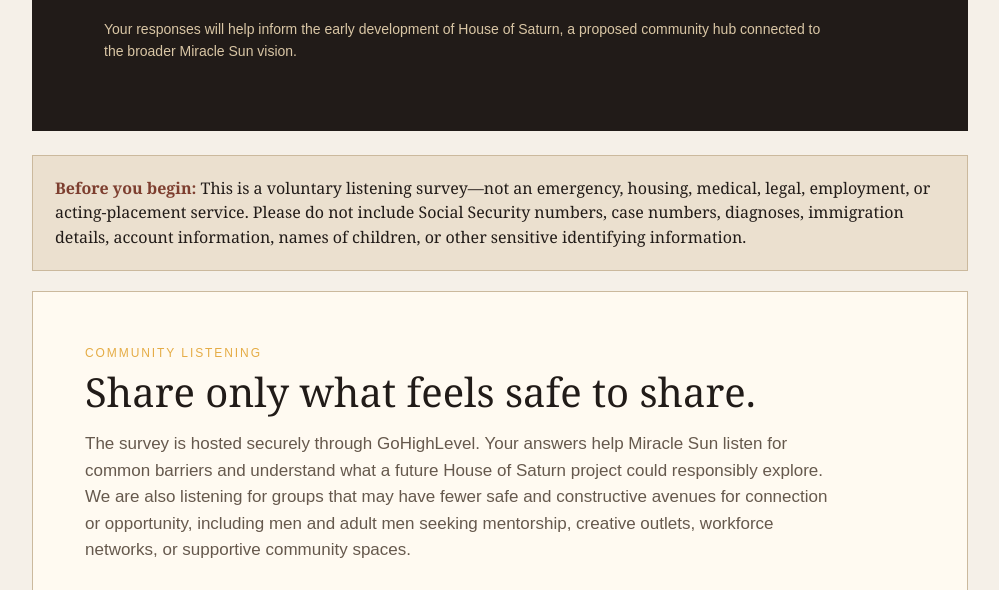
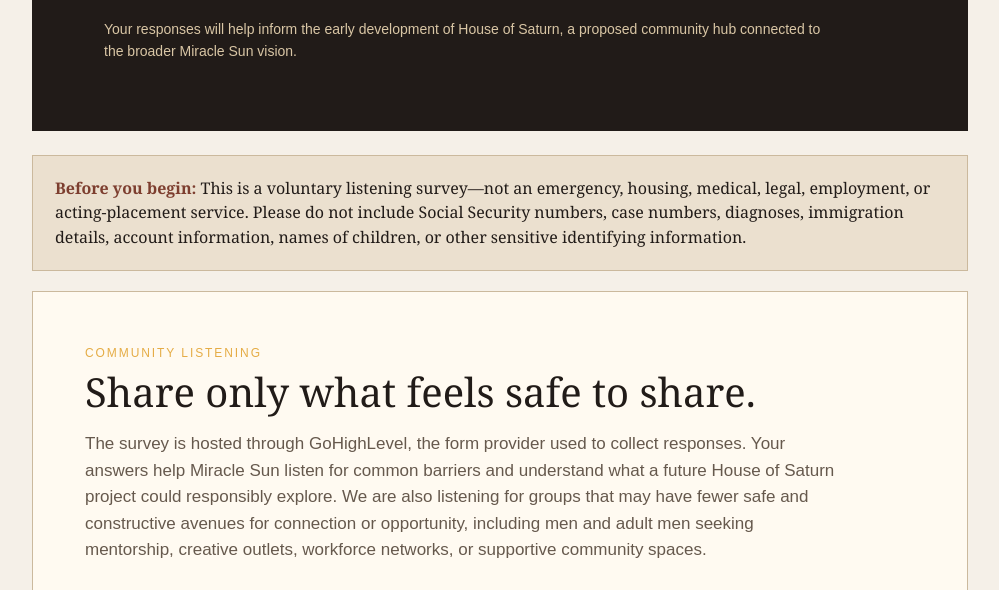
Before and after one commit to figaro546/miracle-sun, a website: page community-listening-survey/index.html in a window 1280 px wide. Shown: the part 356-946 px from the top of the page, without its empty margins (140-1139 px from the left). Drawn offline with Linux system fonts and the light colour scheme.

Commit message:
Use neutral survey hosting language

```diff
--- a/community-listening-survey/index.html
+++ b/community-listening-survey/index.html
@@ -23,7 +23,7 @@
     <section class="survey-card" aria-labelledby="survey-heading">
       <div class="section-label">Community listening</div>
       <h2 id="survey-heading">Share only what feels safe to share.</h2>
-      <p class="intro">The survey is hosted securely through GoHighLevel. Your answers help Miracle Sun listen for common barriers and understand what a future House of Saturn project could responsibly explore. We are also listening for groups that may have fewer safe and constructive avenues for connection or opportunity, including men and adult men seeking mentorship, creative outlets, workforce networks, or supportive community spaces.</p>
+      <p class="intro">The survey is hosted through GoHighLevel, the form provider used to collect responses. Your answers help Miracle Sun listen for common barriers and understand what a future House of Saturn project could responsibly explore. We are also listening for groups that may have fewer safe and constructive avenues for connection or opportunity, including men and adult men seeking mentorship, creative outlets, workforce networks, or supportive community spaces.</p>
       <p class="boundary"><strong>Important boundary:</strong> House of Saturn is proposed, unfunded, and not yet incorporated. It cannot currently promise housing, emergency response, legal or medical services, job placement, talent representation, acting work, money, or income. Completing the survey does not give permission to record or publish your story.</p>
       <div class="buttonrow">
         <a class="button" href="https://link.myitfriendtech.com/widget/form/1UX5gr9Wy8kTbvSBpy36" target="_blank" rel="noopener">Open survey in a new tab</a>
```
